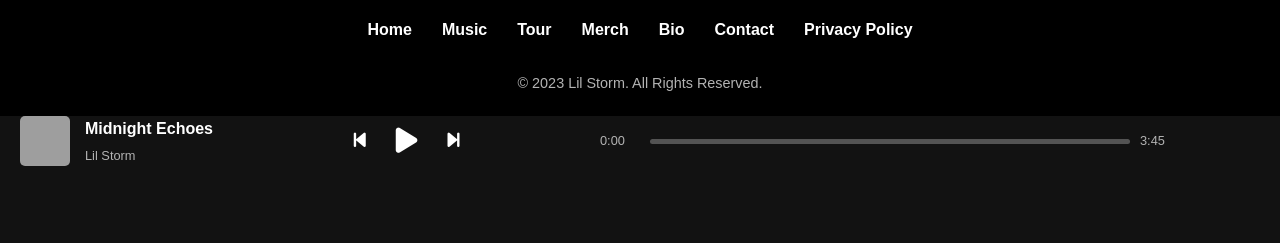
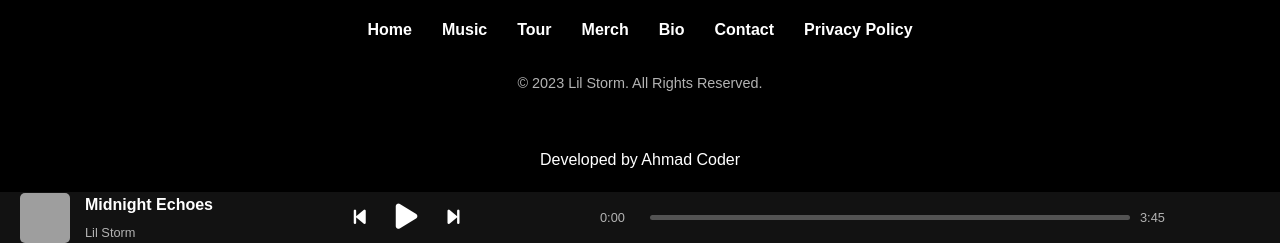
Before and after one commit to ahmad-last-coder/lil-storm, a plain HTML site: page index.html in a window 1280 px wide. Shown: the part 4776-5019 px from the top of the page. Before the commit the page ends 4943 px from the top, so only its background shows below. Drawn offline with Linux system fonts and the light colour scheme; grey boxes are pictures that could not be loaded.

Commit message:
Update index.html

```diff
--- a/index.html
+++ b/index.html
@@ -248,7 +248,8 @@
                 <li><a href="#contact">Contact</a></li>
                 <li><a href="#">Privacy Policy</a></li>
             </ul>
-            <p class="copyright">© 2023 Lil Storm. All Rights Reserved.</p>
+            <p class="copyright">© 2023 Lil Storm. All Rights Reserved.</p> <br><br>
+            Developed by <a href="https://ahmadusman.org" style="color: #fff;" >Ahmad Coder</a>
         </div>
     </footer>
 
```
